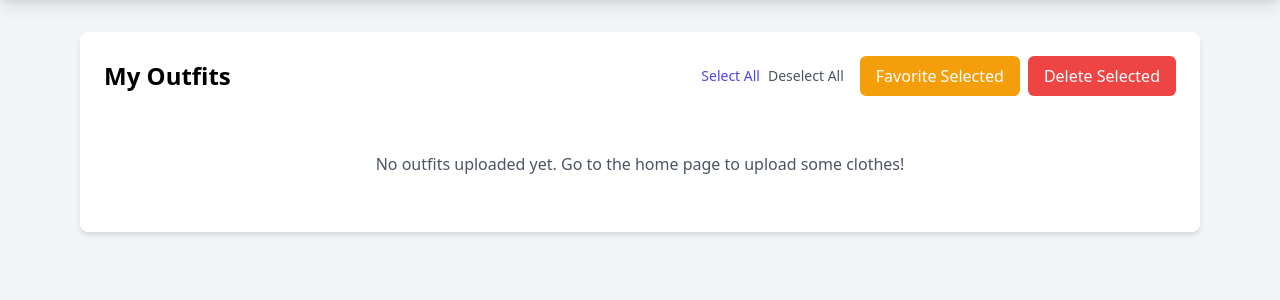
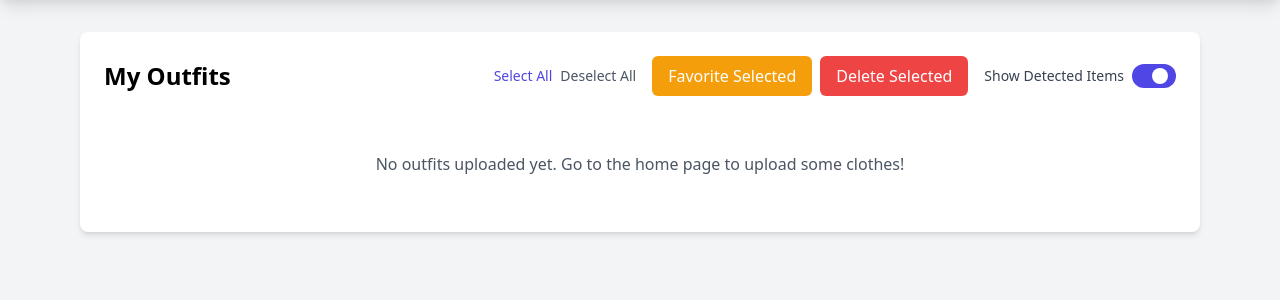
Before and after one commit to anushil7a/OutfitGenie, a Flask app: page /my-outfits in a window 1280 px wide. Shown: the part 60-360 px from the top of the page. Run offline with Flask 3, Linux system fonts and the light colour scheme; the visitor is signed in with stand-in values (Sample User, id 1); data that the repository does not hold is empty; some libraries are stand-ins or nearby versions.

Commit message:
feat: improve detected item formatting, add toggle switch for detected items, and enhance UI readability

```diff
--- a/outfits.py
+++ b/outfits.py
@@ -26,11 +26,15 @@ def analyze_clothing_image(image_data):
                             "type": "text",
                             "text": '''Analyze all clothing items and accessories in the image and provide a natural, flowing description in the following format:
 
-For each clothing item that is visible in the image, describe it in a natural paragraph that includes:
+For each clothing item that is visible in the image, describe short descriptive bullet points that includes:
 - Type and style (e.g., "loose-fitting crewneck t-shirt", "straight-fit cargo pants")
-- Color and material (1/2 words)
-- Key features and design elements
-- overall vibe (1/2 words)
+- Color and material (e.g., "blue", "white", "cotton", "polyester", etc.)
+- Key features and design elements (e.g., "striped", "logo", "ripped knees", words on the shirt, etc.)
+- overall vibe (e.g., "casual", "sporty", "business casual", "formal", etc.)
+- brand or what its related to (if you see Barcelona logo, it's related to Barcelona, if you see Nike logo, it's related to Nike, etc.) (if visible, else null)
+- if its a pair of shoes, describe the type of shoes (e.g., "sneakers", "boots", "sandals", "flip flops", etc.)
+- Do the same for accessories and clothes that are visible in the image.
+- Other imporantant information that you think is relevant to the item.
 
 Format your response EXACTLY like this example (including the line breaks), but ONLY include sections that are visible in the image:
 
@@ -38,9 +42,12 @@ Format your response EXACTLY like this example (including the line breaks), but
 <strong>[Short Title (3-4 words)]:</strong> [Description]<br>
 <strong>[Short Title (3-4 words)]:</strong> [Description]
 
-Where the short title is a concise, descriptive name for the item (e.g., 'Yellow and black Jersey', 'Wireless earbuds', 'Blue jeans').
+Where the short title is a concise, descriptive name for the item (e.g., 'Barcelona Jersey', 'Wireless earbuds', 'Blue jeans', 'Nike Air Max', etc.).
 
-Keep descriptions concise but detailed enough for AI outfit matching. Focus on the overall look and feel while including specific details about style, fit, and features. ONLY describe items that are clearly visible in the image.
+Keep descriptions concise but detailed enough for AI outfit matching.
+Focus on the overall look and feel while including specific details about style, fit, and features.
+ONLY describe items that are clearly visible in the image.
+I want you to describe the items in a way that is easy to understand and use for AI outfit matching and recommendations (bullet points are fine).
 
 ---
 
--- a/static/js/my_outfits.js
+++ b/static/js/my_outfits.js
@@ -93,6 +93,39 @@ document.addEventListener('DOMContentLoaded', () => {
             });
         }
     });
+
+    // Toggle Detected Items visibility (button switch)
+    const toggleDetectedItemsBtn = document.getElementById('toggle-detected-items');
+    if (toggleDetectedItemsBtn) {
+        function setSwitchState(isOn) {
+            toggleDetectedItemsBtn.setAttribute('aria-checked', isOn ? 'true' : 'false');
+            toggleDetectedItemsBtn.classList.toggle('bg-indigo-600', isOn);
+            toggleDetectedItemsBtn.classList.toggle('bg-gray-300', !isOn);
+            const thumb = toggleDetectedItemsBtn.querySelector('span:not(.sr-only)');
+            if (thumb) {
+                thumb.classList.toggle('translate-x-5', isOn);
+                thumb.classList.toggle('translate-x-0', !isOn);
+            }
+            // Show/hide detected items
+            const detectedSections = document.querySelectorAll('.detected-items-section');
+            detectedSections.forEach(section => {
+                section.style.display = isOn ? '' : 'none';
+            });
+        }
+        // Initial state: ON
+        setSwitchState(true);
+        toggleDetectedItemsBtn.addEventListener('click', function() {
+            const isOn = toggleDetectedItemsBtn.getAttribute('aria-checked') === 'true';
+            setSwitchState(!isOn);
+        });
+        // Keyboard accessibility
+        toggleDetectedItemsBtn.addEventListener('keydown', function(e) {
+            if (e.key === ' ' || e.key === 'Enter') {
+                e.preventDefault();
+                toggleDetectedItemsBtn.click();
+            }
+        });
+    }
 });
 
 // Single-card actions
--- a/templates/my_outfits.html
+++ b/templates/my_outfits.html
@@ -46,6 +46,14 @@
                             Delete Selected
                         </button>
                     </div>
+                    <!-- Toggle switch for Detected Items -->
+                    <div class="flex items-center ml-6">
+                        <label for="toggle-detected-items" class="mr-2 text-sm text-gray-700">Show Detected Items</label>
+                        <button id="toggle-detected-items" type="button" role="switch" aria-checked="true" class="relative inline-flex h-6 w-11 items-center rounded-full bg-indigo-600 transition-colors focus:outline-none focus:ring-2 focus:ring-indigo-500 focus:ring-offset-2" tabindex="0">
+                            <span class="sr-only">Toggle Detected Items</span>
+                            <span class="inline-block h-4 w-4 transform rounded-full bg-white transition-transform ring-0 translate-x-5"></span>
+                        </button>
+                    </div>
                 </div>
             </div>
 
@@ -77,7 +85,7 @@
                                 <p class="mt-2 text-sm text-gray-600 whitespace-pre-line">{{ outfit.analysis | safe }}</p>
                             {% endif %}
                             {% if outfit.items %}
-                                <div class="mt-2 text-xs text-gray-700 bg-gray-50 rounded p-2">
+                                <div class="mt-2 text-xs text-gray-700 bg-gray-50 rounded p-2 detected-items-section">
                                     <strong>Detected Items:</strong>
                                     <ul class="list-disc pl-5">
                                         {% for item in outfit.items %}
```
